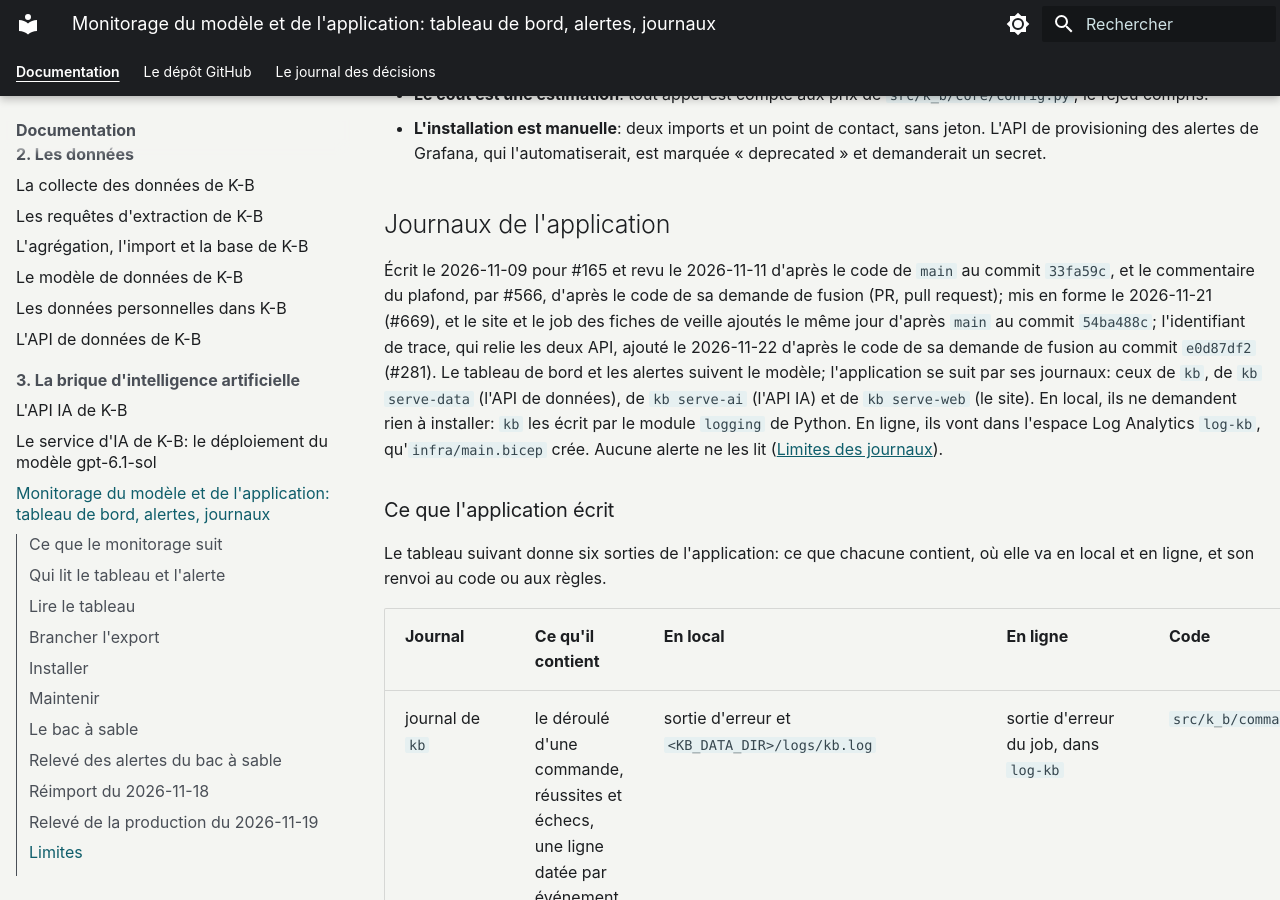
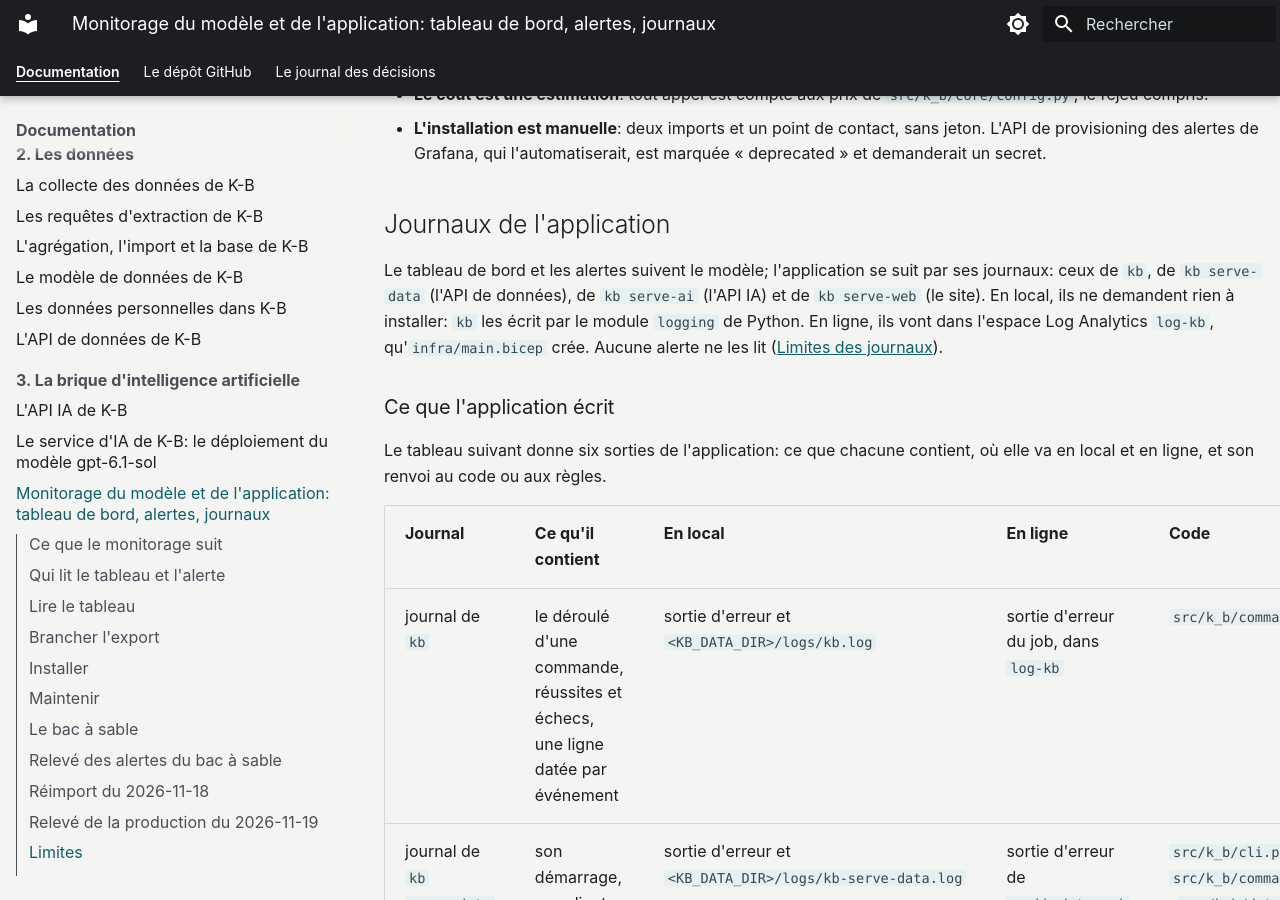
Before and after one commit to SabineLaurent/K-B, an MkDocs documentation site: the page built from documentation/monitorage.md, in a window 1280 px wide and 900 px high, scrolled down 12175 px. Built offline with MkDocs 1.6.1 and Material for MkDocs 9.7.7, drawn with Linux system fonts in a browser that asks for light colours; plug-ins that fetch from the network failed and are left out; some of the changed text lies outside the part shown.

Commit message:
docs: remove the dates of realisation and the name from Installer and the logs section, keeping the tool versions, the window of a reading and the times of quoted log lines; write the scopes generically, as the documentation names only the traces line (issue 620)

```diff
--- a/documentation/monitorage.md
+++ b/documentation/monitorage.md
@@ -232,7 +231,7 @@ chemins de l'interface sont ceux de la documentation de Grafana Cloud ([Sources]
 
 Sur la pile qui reçoit les mesures ([Brancher l'export](#brancher-lexport)), par l'interface, sans jeton ni outil à
 installer.
-Relevé le 2026-11-08 sur la pile de Sabine (Grafana 13).
+Les chemins sont ceux de l'interface de Grafana 13.
 
 1. **Le tableau**: <span lang="en">**Dashboards**, **New**, **Import**, **Upload dashboard JSON file**</span>, le
     fichier `observability/grafana/dashboard.json`. Dossier: K-B (créé au besoin par
@@ -255,7 +254,7 @@ Relevé le 2026-11-08 sur la pile de Sabine (Grafana 13).
     <span lang="en">**Save rule**</span>. Une requête en échec déclenche alors une alerte à part, `DatasourceError`.
     Le fichier des règles ne porte pas ce réglage: il est à refaire après chaque import des règles. Une règle
     enregistrée repart sans instance jusqu'à son évaluation suivante, au plus 5 minutes après: une alerte en cours y
-    repasse un moment par « <span lang="en">Normal</span> » (vu le 2026-11-08).
+    repasse un moment par « <span lang="en">Normal</span> ».
 4. **Le point de contact**: <span lang="en">**Alerts & IRM**, **Alerting**, **Notification configuration**,
     **Contact points**</span>. Modifier le point de contact de la politique par défaut:
     <span lang="en">**Add contact point integration**, **Email**</span>, l'adresse d'une utilisatrice de la pile,
@@ -410,11 +409,7 @@ Sabine a lu Explore le 2026-11-21, entre 02:27 et 02:38 UTC, sur la plage du 202
 
 ## Journaux de l'application
 
-Écrit le 2026-11-09 pour #165 et revu le 2026-11-11 d'après le code de `main` au commit `33fa59c`, et le commentaire
-du plafond, par #566, d'après le code de sa demande de fusion (PR, <span lang="en">pull request</span>); mis en forme
-le 2026-11-21 (#669), et le site et le job des fiches de veille ajoutés le même jour d'après `main` au commit
-`54ba488c`; l'identifiant de trace, qui relie les deux API, ajouté le 2026-11-22 d'après le code de sa demande de fusion
-au commit `e0d87df2` (#281). Le tableau de bord et les alertes suivent le modèle; l'application se suit par ses journaux: ceux de
+Le tableau de bord et les alertes suivent le modèle; l'application se suit par ses journaux: ceux de
 `kb`, de `kb serve-data` (l'API de données), de `kb serve-ai` (l'API IA) et de `kb serve-web` (le site). En local, ils ne demandent rien à
 installer: `kb` les écrit par le module `logging` de Python. En ligne, ils vont dans l'espace Log Analytics `log-kb`,
 qu'`infra/main.bicep` crée. Aucune alerte ne les lit ([Limites des journaux](#limites-des-journaux)).
@@ -467,9 +462,8 @@ relie: chaque ligne écrite pendant une requête de l'une des deux API le porte
 dans l'en-tête `traceparent` du W3C (<span lang="en">World Wide Web Consortium</span>) <span lang="en">Trace Context</span>,
 dont les lignes le reprennent (`src/k_b/core/trace_context.py:27-44`; `src/k_b/ai_api/connectors/data_api_client.py:345-352`).
 
-Relevé sur un `KB_DATA_DIR` neuf. Les deux premières lignes viennent de `logs/kb.log`, le 2026-11-11: `kb create-db`,
-`kb import`, puis `kb purge`. Les deux suivantes viennent du relevé de #281, le 2026-11-22, au commit `e0d87df2`: les
-deux API construites par `kb serve-data` et `kb serve-ai`, servies par uvicorn en HTTP (<span lang="en">Hypertext
+Les deux premières lignes viennent de `logs/kb.log`, sur un `KB_DATA_DIR` neuf: `kb create-db`, `kb import`, puis
+`kb purge`. Les deux suivantes viennent des deux API construites par `kb serve-data` et `kb serve-ai`, servies par uvicorn en HTTP (<span lang="en">Hypertext
 Transfer Protocol</span>) réel sur 127.0.0.1, dans un seul processus, sur la
 base de test et avec le rejeu du modèle (`tests/commands/test_live_apis.py`). La première est une requête de l'API IA
 à l'API de données, la seconde la demande de `kb digest` à l'API IA: elles portent le même identifiant de trace.
@@ -493,8 +487,8 @@ de l'environnement, ou d'un fichier passé par `uv run --env-file .env kb …` (
     (`src/k_b/core/config.py:164-171`), créé au premier lancement (`src/k_b/commands/run_log.py:71-72`).
 - `KB_LOG_TO_FILE`, `true` par défaut (`src/k_b/core/config.py:223-225`), lue par
     `src/k_b/commands/environment.py:46-58`: `false` écrit sur la sortie d'erreur seule, sans fichier. Une autre
-    valeur arrête la commande en code 2, sans rien lancer: `error: KB_LOG_TO_FILE: 'oui' neither true nor false`
-    (relevé le 2026-11-09). Son modèle commenté est dans `.env.example:59-61`.
+    valeur arrête la commande en code 2, sans rien lancer: `error: KB_LOG_TO_FILE: 'oui' neither true nor false`.
+    Son modèle commenté est dans `.env.example:59-61`.
 
 Une commande dont le fichier de journal ne s'ouvre pas ne se lance pas: `error: log file not opened: …`, code 2
 (`src/k_b/cli.py:213-229`). `kb openapi` et le `--dry-run` des routines n'écrivent aucun journal
@@ -535,12 +529,11 @@ réglé (les sections du monitorage du modèle, de [Ce que le monitorage suit](#
 
 ### En ligne: installer et configurer
 
-Tout est posé par `infra/main.bicep`, que Sabine applique à la main (`infra/README.md`, « Appliquer »):
+Tout est posé par `infra/main.bicep`, qui s'applique à la main (`infra/README.md`, « Appliquer »):
 
 - l'espace `log-kb` (`infra/modules/log-analytics.bicep:5-23`): 30 jours de rétention, et un plafond de 0,2 Go par
     jour (`:13-22`): atteint, la collecte s'arrête jusqu'à l'heure de remise à zéro, propre à chaque espace et non
-    réglable (Microsoft Learn, « <span lang="en">Set daily cap on Log Analytics workspace</span> », lu le
-    2026-11-11);
+    réglable (Microsoft Learn, « <span lang="en">Set daily cap on Log Analytics workspace</span> »);
 - l'environnement `cae-kb` y envoie les journaux des conteneurs par Azure Monitor, sans clé partagée, par le
     paramètre de diagnostic `logs-to-log-kb`, en deux tables: `ContainerAppConsoleLogs` (sortie standard et sortie
     d'erreur des conteneurs) et `ContainerAppSystemLogs` (démarrage, tirage de l'image, réveil d'une app à 0
@@ -562,8 +555,8 @@ Y écrivent les deux API, `ca-kb-data-api` et `ca-kb-ai-api` (`infra/main.bicep:
 
 Pour lire `log-kb`: l'Azure CLI, connectée à l'abonnement (`az login`), et son extension `log-analytics`, qui porte
 `az monitor log-analytics query` (`az extension add --name log-analytics`; message
-<q lang="en">This command is from the following extension: log-analytics</q>, relevé le 2026-11-09 avec azure-cli
-2.92.0 et l'extension 1.0.0b3, encore les dernières le 2026-11-11). Le rôle Lecteur (`*/read`) suffit à lire
+<q lang="en">This command is from the following extension: log-analytics</q>, avec azure-cli 2.92.0 et l'extension
+1.0.0b3). Le rôle Lecteur (`*/read`) suffit à lire
 `log-kb` (`docs/registre-traitements.md:234`, source Microsoft Learn: `:328`). `RG` se règle comme pour
 l'application de l'infrastructure (`infra/README.md`, « 0. Les variables du shell »); `az account show` doit être
 l'abonnement du groupe de ressources (`infra/README.md:415`).
```
Also changed, not shown: other parts of documentation/monitorage.md (+3 -4 lines), docs/journaling/2026-11-21-brancher-l-export-dans-la-fiche-du-monitorage.md (+16 -14 lines).
